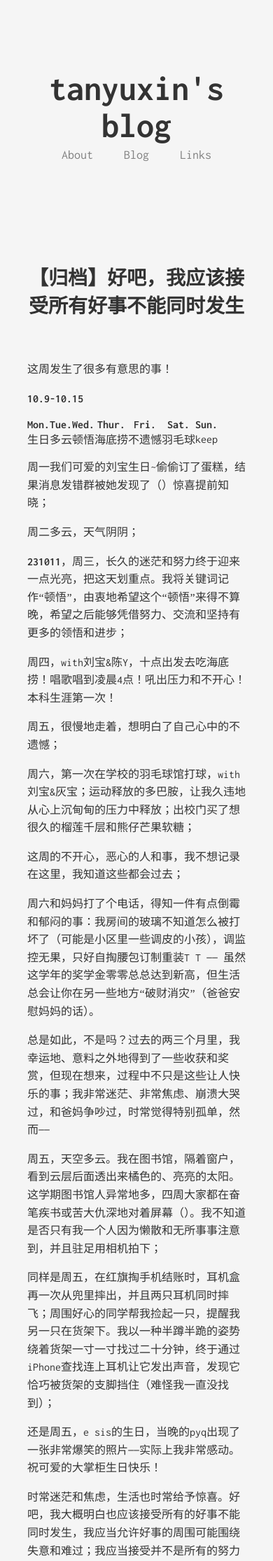
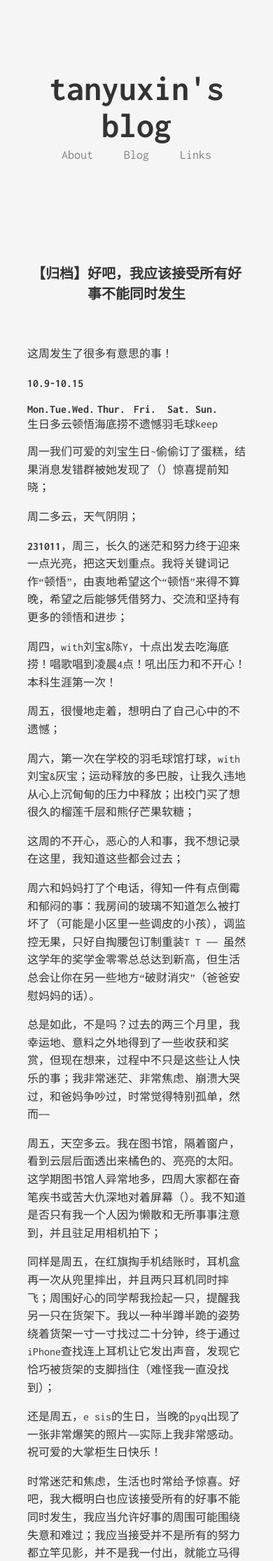
Before and after one commit to x1in-rain/x1in-rain.github.io, a Jekyll site: the page built from _posts/2024-03-01-【归档】好吧，我应该接受所有好事不能同时发生.md, in a window 390 px wide. Shown: the top 2231 px of the page at 70% size. Built offline with Jekyll 4.4.1, drawn with Linux system fonts in a browser that asks for light colours.

Commit message:
Update _default.scss

```diff
--- a/_sass/_default.scss
+++ b/_sass/_default.scss
@@ -296,10 +296,10 @@ strong {
     }
 
     .post-title__text {
-        font-size: 28px;
+        font-size: 20px;
     }
 
     .post-title__subtitle {
-        font-size: 18px;
+        font-size: 15px;
     }
 }
```
